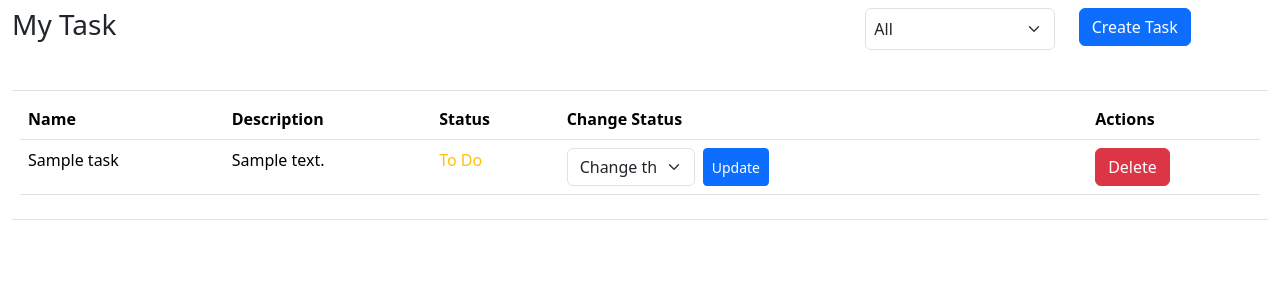
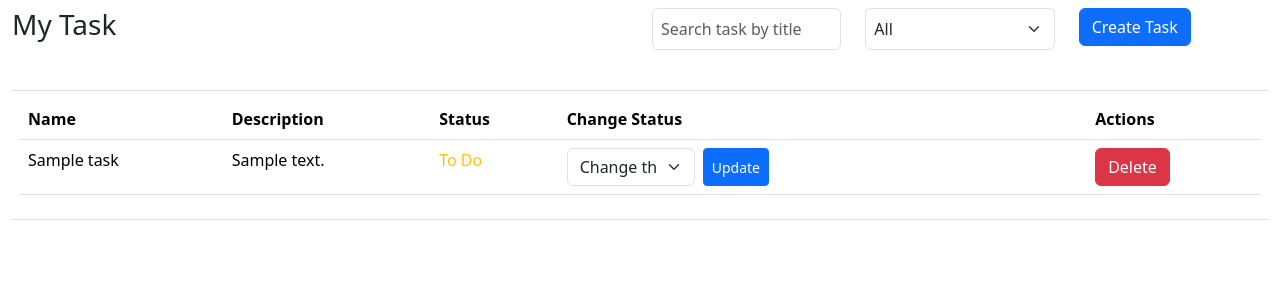
Before and after one commit to jeevangupta/Task-Manager, a Django app: page /my-task in a window 1280 px wide. Shown: the part 82-382 px from the top of the page. Run offline with Django 5.2, Linux system fonts and the light colour scheme; a user stored in the database is signed in; tables that the repository leaves empty hold one stand-in row (values such as "Sample post").

Commit message:
create task form validation and search task by title feature

```diff
--- a/TaskProject/TaskApp/views.py
+++ b/TaskProject/TaskApp/views.py
@@ -21,13 +21,19 @@ def create_task(request):
         task_description = request.POST.get("taskDescription",None)
         task_status = request.POST.get("taskStatus",None)
 
-        task = Tasks(title= task_title, description = task_description, status = task_status)
+        if task_title:
+            if task_status in ["To Do","In Progres", "Done"]:
+                task = Tasks(title= task_title, description = task_description, status = task_status)
 
-        try:
-            task.save()
-            messages.success(request, 'Task created successfully!')
-        except Exception as e:
-            messages.success(request, f'Failed to create Task! {str(e)}')
+                try:
+                    task.save()
+                    messages.success(request, 'Task created successfully!')
+                except Exception as e:
+                    messages.success(request, f'Failed to create Task! {str(e)}')
+            else:
+                messages.success(request, 'Failed to create Task! Invalid task status')
+        else:
+            messages.success(request, 'Failed to create Task! Title cannot be empty')
     else:
         messages.error(request, f"Invalid method")
 
--- a/TaskProject/templates/base.html
+++ b/TaskProject/templates/base.html
@@ -6,8 +6,6 @@
   <link href="https://cdn.jsdelivr.net/npm/bootstrap@5.3.3/dist/css/bootstrap.min.css" rel="stylesheet">
   <script src="https://cdn.jsdelivr.net/npm/bootstrap@5.3.3/dist/js/bootstrap.bundle.min.js"></script>
   <script src="https://code.jquery.com/jquery-3.6.0.min.js"></script>
-
-  <!-- <script src="https://cdn.jsdelivr.net/npm/vue@3.2.46/dist/vue.global.js"></script> -->
 </head>
 <body>
 
--- a/TaskProject/templates/task_app/my_task.html
+++ b/TaskProject/templates/task_app/my_task.html
@@ -4,7 +4,7 @@
 {% block main_content %}
 
 <title> TaskManager - My Task</title>
-
+<!-- <script src="https://cdn.jsdelivr.net/npm/vue@3.2.46/dist/vue.global.js"></script> -->
 <script type="text/javascript" src="/static/task_app/my_task.js"></script>
 
 <div class="container-fluid">
@@ -22,9 +22,14 @@
     <div class="row">
         <div class="container">
             <div class="row d-flex mt-2">
-                <div class="col-8">
+                <div class="col-6">
                     <h3 class=""> My Task</h3>
                 </div>
+
+                <div class="col-2">
+                    <input type="text" id="searchTask" class="p-2 form-control" placeholder="Search task by title"></input>
+                </div>
+
                 <div class="col-2">
                     <select class="p-2 form-select" id="taskFilter" name="taskFilter">
                         <option value="All" selected>All</option>
@@ -33,6 +38,7 @@
                         <option value="Done">Done</option>
                     </select>
                 </div>
+
                 <div class="col-2">
                     <button type="button" class="btn btn-primary" data-bs-toggle="modal" data-bs-target="#taskModal">
                         Create Task
@@ -40,6 +46,7 @@
                 </div>
             </div>
         </div>
+
         <div class="m-2 text-center p-2 ">
             {% for message in messages %}
             <span class="alert alert-dismissible fade show boder border-info border-3
@@ -50,6 +57,7 @@
             {% endfor %}
 
         </div>
+
         <div class="container mt-2">
             <div class="border-1 border-top border-bottom p-2">
                 {% if all_tasks %}
@@ -66,7 +74,7 @@
                     <tbody>
                         {% for task in all_tasks %}
                         <tr class="task-row" data-status="{{ task.status }}">
-                            <td scope="row">{{ task.title }}</td>
+                            <td class="task-title" scope="row">{{ task.title }}</td>
                             <td>{{ task.description }}</td>
                             <td class="text-{% if task.status == 'To Do' %}warning{% elif task.status == 'In Progress' %}info{% else %}success{% endif %}">
                                 {{ task.status }}
@@ -104,7 +112,7 @@
         <div class="modal fade" id="taskModal" tabindex="-1" aria-labelledby="taskModalLabel" aria-hidden="true">
             <div class="modal-dialog">
                 <div class="modal-content">
-                    <form action="create-task" method="post">
+                    <form id="createTaskForm" action="create-task" method="post">
                         {% csrf_token %}
                         <div class="modal-header">
                             <h5 class="modal-title" id="taskModalLabel">Create New Task</h5>
@@ -112,7 +120,7 @@
                         </div>
                         <div class="modal-body">
                             <div class="mb-3">
-                                <label for="taskTitle" class="form-label">Task Title:</label>
+                                <label for="taskTitle" class="form-label" required>Task Title:</label>
                                 <input type="text" class="form-control" id="taskTitle" name="taskTitle" placeholder="Enter task title">
                             </div>
                             <div class="mb-3">
@@ -129,20 +137,24 @@
                             </div>
                         </div>
                         <div class="modal-footer justify-content-center">
-                            <button type="submit" class="btn btn-primary">Create Task</button>
+                            <button id="create-task" type="submit" class="btn btn-primary disabled">Create Task</button>
                         </div>
                     </form>
                 </div>
             </div>
         </div>
 
-
     </div>
 </div>
 
 <script>
+
     $(document).ready(function() {
         $("#taskFilter").on("change", filterTaskTable);
+
+        $("#createTaskForm #taskTitle").on("keyup", onTitleChange);
+
+        $("#searchTask").on("keyup", searchTaskByTitle);
 
     });
 </script>
--- a/TaskProject/templates/task_app/my_task.js
+++ b/TaskProject/templates/task_app/my_task.js
@@ -1,9 +1,5 @@
 
 // window.alert("I am here")
-
-// const app = Vue.createApp({
-//     template:""
-// });
 
 function filterTaskTable(e){
     var filterValue = $(this).val();
@@ -20,3 +16,27 @@ function filterTaskTable(e){
       $(".task-row[data-status='" + filterValue + "']").show();
     }
 }
+
+function onTitleChange(e){
+  let title = $(this).val()
+
+  $("#createTaskForm #create-task").addClass('disabled')
+
+  if (title.length > 0){
+    $("#createTaskForm #create-task").removeClass('disabled')
+  }
+}
+
+function searchTaskByTitle(e){
+  let filter_title = $(this).val().toLowerCase();
+
+  $(".task-row").each(function() {
+    var title = $(this).find(".task-title").text().toLowerCase(); // Target first column by default
+
+    if (title.indexOf(filter_title) !== -1) {
+      $(this).show();
+    } else {
+      $(this).hide();
+    }
+  });
+}
```
